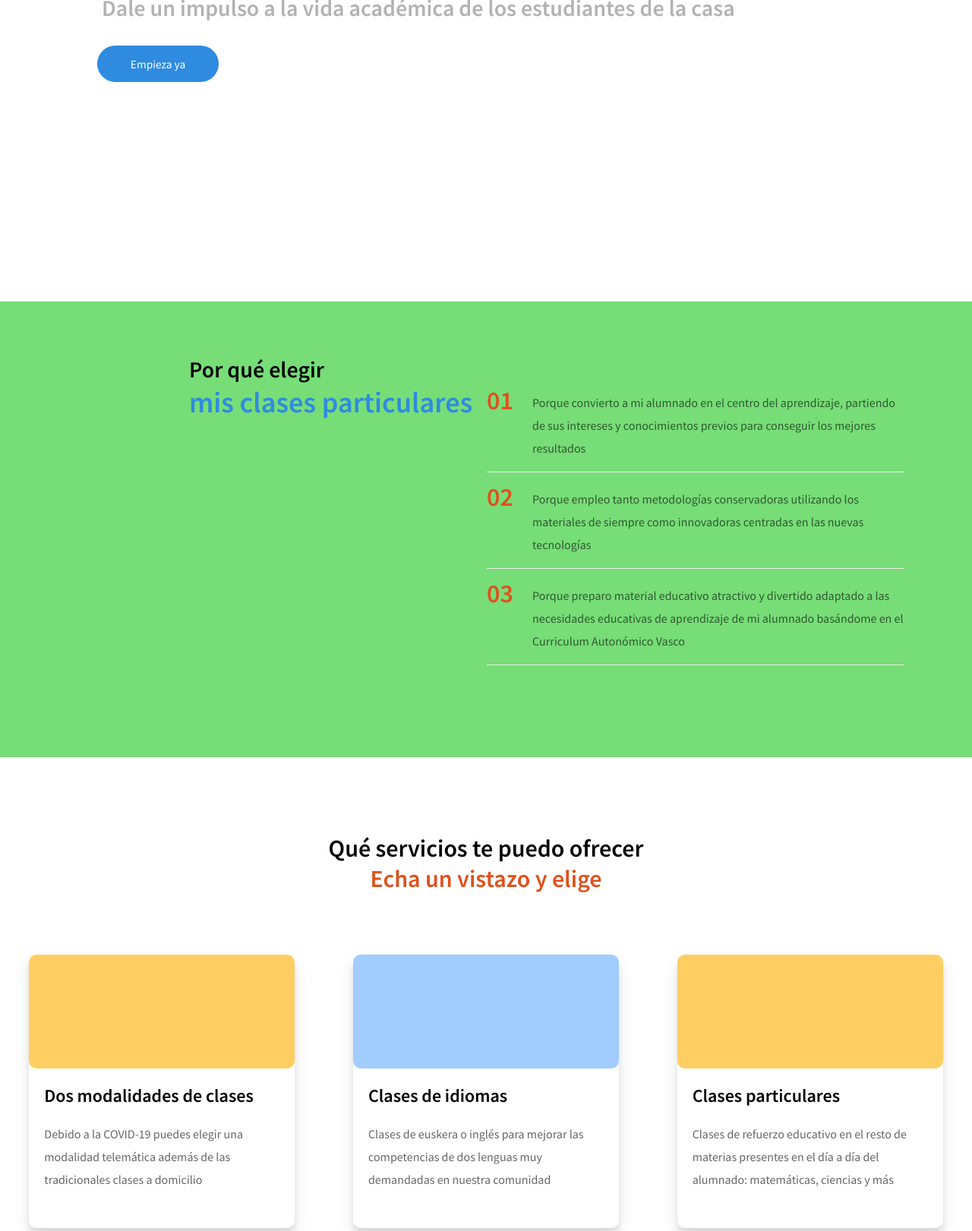
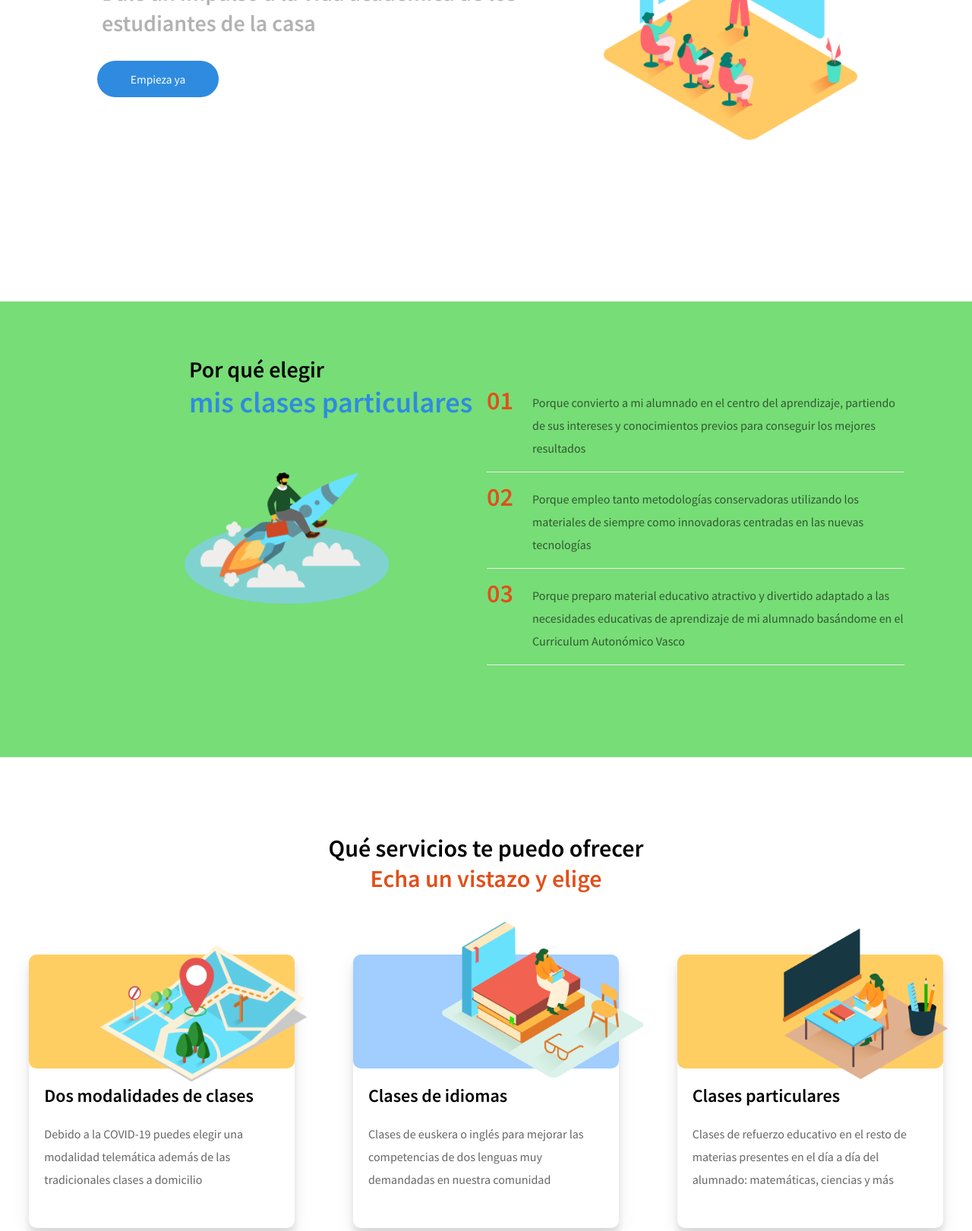
Before and after one commit to Aitorfdez/Misclases, a plain HTML site: page index.html in a window 1280 px wide. Shown: the part 403-2024 px from the top of the page at 76% size. Drawn offline with nearby package versions, Linux system fonts and the light colour scheme.

Commit message:
Update index.html

```diff
--- a/index.html
+++ b/index.html
@@ -35,7 +35,7 @@
                 </div>
             </div>
             <div class="landingImage" data-aos="fade-down" data-aos-duration="2000">
-                <img src="img/presentation_isometric.png" alt="">
+                <img src="presentation_isometric.png" alt="">
             </div>
         </div>
 
@@ -44,7 +44,7 @@
         <div id="misclases" class="about">
             <div class="aboutText" data-aos="fade-up" data-aos-duration="1000">
                 <h1 >Por qué elegir <br> <span style="color:#2f8be0;font-size:3vw">mis clases particulares</span> </h1>
-                <img src="img/career__isometric.png" alt="">
+                <img src="career__isometric.png" alt="">
             </div>
             <div class="aboutList" data-aos="fade-left" data-aos-duration="1000">
                 <ol>
@@ -73,7 +73,7 @@
             </div>
             <div class="infoCards">
                 <div class="card one" data-aos="fade-up" data-aos-duration="1000">
-                    <img src="img/map_isometric.png" class="cardoneImg" alt="" data-aos="fade-up" data-aos-duration="1100">
+                    <img src="map_isometric.png" class="cardoneImg" alt="" data-aos="fade-up" data-aos-duration="1100">
                     <div class="cardbgone"></div>
                     <div class="cardContent">
                         <h2>Dos modalidades de clases</h2>
@@ -81,7 +81,7 @@
                     </div>
                 </div>
                 <div class="card two" data-aos="fade-up" data-aos-duration="1300">
-                    <img src="img/book_lover_isometric.png" class="cardtwoImg" alt="" data-aos="fade-up" data-aos-duration="1200">
+                    <img src="book_lover_isometric.png" class="cardtwoImg" alt="" data-aos="fade-up" data-aos-duration="1200">
                     <div class="cardbgtwo"></div>
                     <div class="cardContent">
                         <h2>Clases de idiomas</h2>
@@ -90,7 +90,7 @@
                     </div>
                 </div>
                 <div class="card three" data-aos="fade-up" data-aos-duration="1600">
-                    <img src="img/school_isometric.png" class="cardthreeImg" alt="" data-aos="fade-up" data-aos-duration="1300">
+                    <img src="school_isometric.png" class="cardthreeImg" alt="" data-aos="fade-up" data-aos-duration="1300">
                     <div class="cardbgone"></div>
                     <div class="cardContent">
                         <h2>Clases particulares</h2>
@@ -106,7 +106,7 @@
         <div id="requisitos" class="requisitos">
             <div class="requisitosText" data-aos="fade-up" data-aos-duration="1000">
                 <h1 >Qué te pido <br> <span style="color:#2f8be0;font-size:3vw">para empezar</span> </h1>
-                <img src="img/checklist.svg" alt="">
+                <img src="checklist.svg" alt="">
             </div>
             <div class="requisitosList" data-aos="fade-left" data-aos-duration="1000">
                 <ol>
@@ -136,7 +136,7 @@
                 <h3>lasclasesdeaitor@gmail.com</h3>
             </div>
             <div class="bannerImg" data-aos="fade-up" data-aos-duration="1000">
-                <img src="img/MobileApp.png" alt="">
+                <img src="MobileApp.png" alt="">
             </div>
         </div>
 
```
